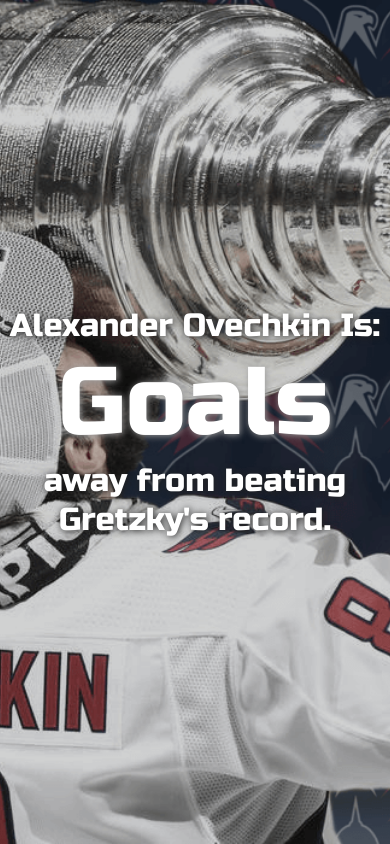
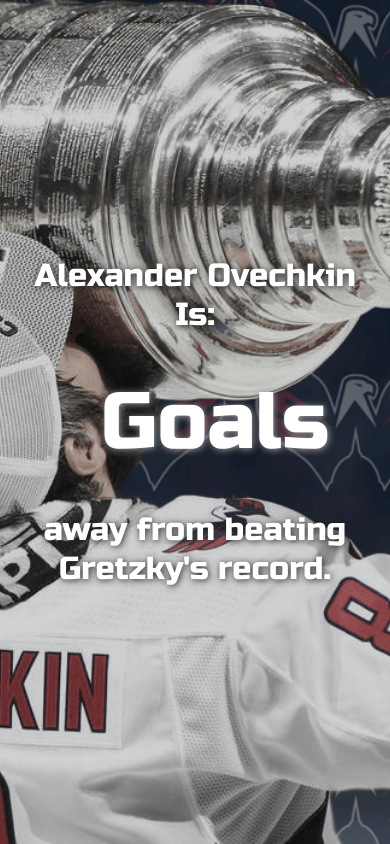
Before and after one commit to andyaylward/Ovechkin-Goal-Tracker, a plain HTML site: page index.html in a window 390 px wide. Drawn offline with Linux system fonts and the light colour scheme; no server answers.

Commit message:
mobile padding

```diff
--- a/style.css
+++ b/style.css
@@ -46,7 +46,11 @@ p {
 }
 
 @media (max-width:764px) {
+  p, .middle-txt {
+    padding: 20px;
+  }
+
   .middle-txt {
-    font-size: 6rem;
+    font-size: 5rem;
   }
 }
```
